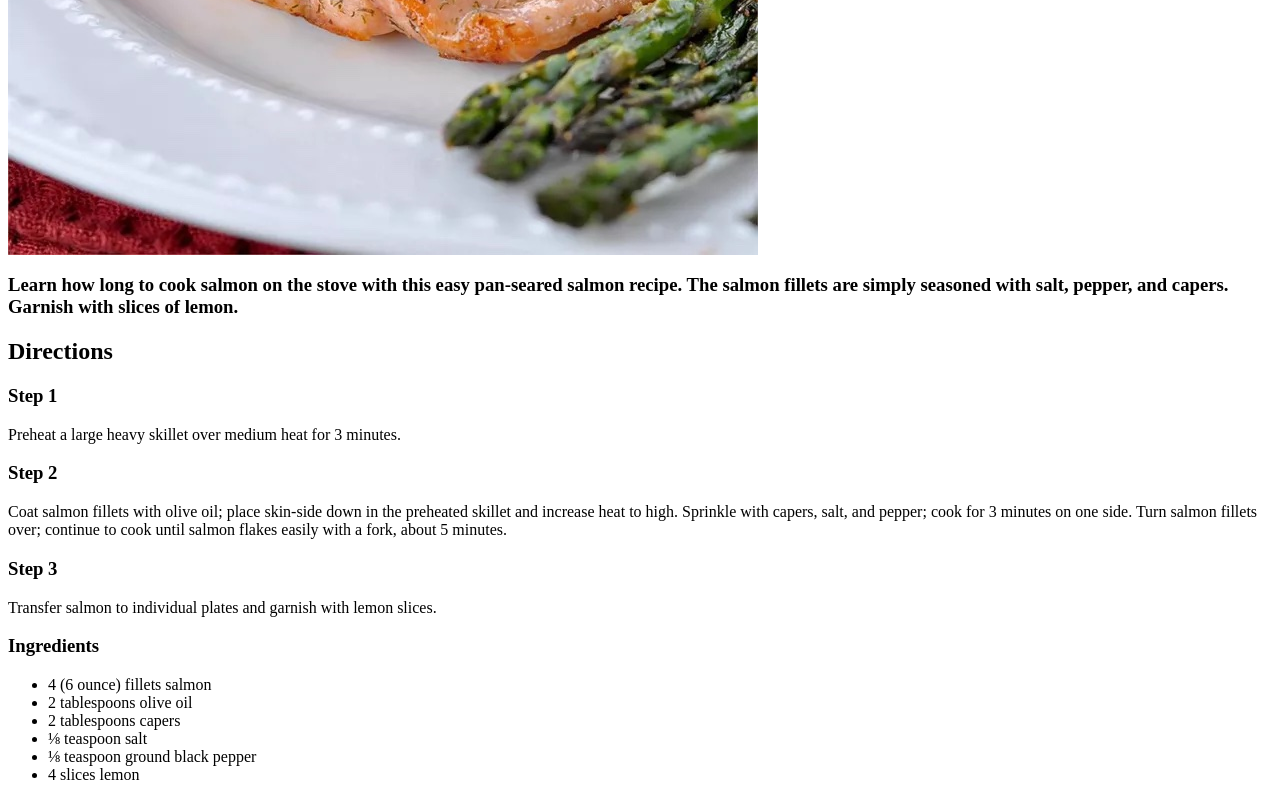
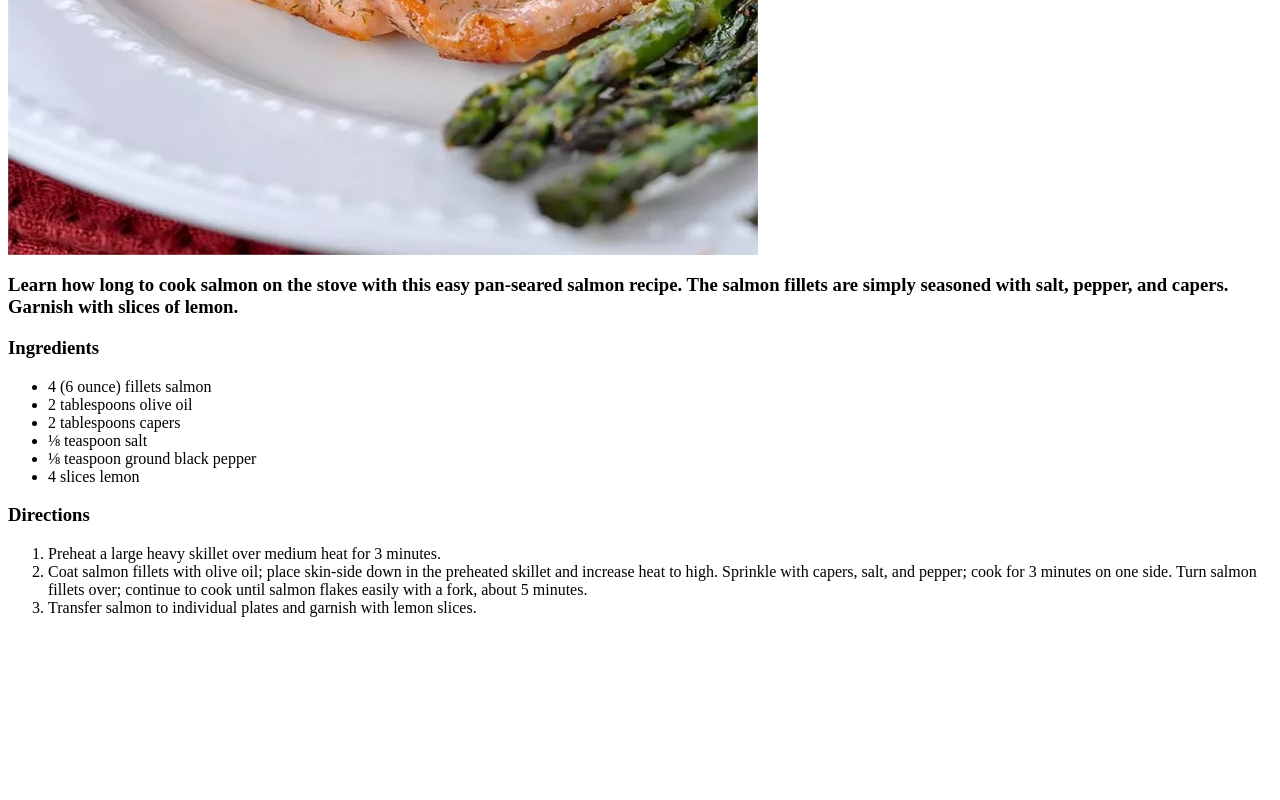
Before and after one commit to gdmitry93/odin-recipes, a plain HTML site: page recipes/lasagna.html in a window 1280 px wide. Shown: the part 561-1361 px from the top of the page. After the commit the page ends 1194 px from the top, so only its background shows below. Drawn offline with Linux system fonts and the light colour scheme.

Commit message:
add directions as ordered list. remove previous directions

```diff
--- a/recipes/lasagna.html
+++ b/recipes/lasagna.html
@@ -5,13 +5,6 @@
     <h1>Pan-Seared Salmon</h1>
     <img src="../images/salmon.jpeg" alt="yummy pan-seared salmon">
     <h3>Learn how long to cook salmon on the stove with this easy pan-seared salmon recipe. The salmon fillets are simply seasoned with salt, pepper, and capers. Garnish with slices of lemon.</h3>
-    <h2>Directions</h2>
-    <h3>Step 1</h3>
-    <p>Preheat a large heavy skillet over medium heat for 3 minutes.</p>
-    <h3>Step 2</h3>
-    <p>Coat salmon fillets with olive oil; place skin-side down in the preheated skillet and increase heat to high. Sprinkle with capers, salt, and pepper; cook for 3 minutes on one side. Turn salmon fillets over; continue to cook until salmon flakes easily with a fork, about 5 minutes.</p>
-    <h3>Step 3</h3>
-    <p>Transfer salmon to individual plates and garnish with lemon slices.</p>
 
     <h3>Ingredients</h3>
     <ul>
@@ -22,4 +15,11 @@
         <li>⅛ teaspoon ground black pepper</li>
         <li>4 slices lemon</li>
     </ul>
+
+    <h3>Directions</h3>
+    <ol>
+        <li>Preheat a large heavy skillet over medium heat for 3 minutes.</li>
+        <li>Coat salmon fillets with olive oil; place skin-side down in the preheated skillet and increase heat to high. Sprinkle with capers, salt, and pepper; cook for 3 minutes on one side. Turn salmon fillets over; continue to cook until salmon flakes easily with a fork, about 5 minutes.</li>
+        <li>Transfer salmon to individual plates and garnish with lemon slices.</li>
+    </ol>
 </body>
```
